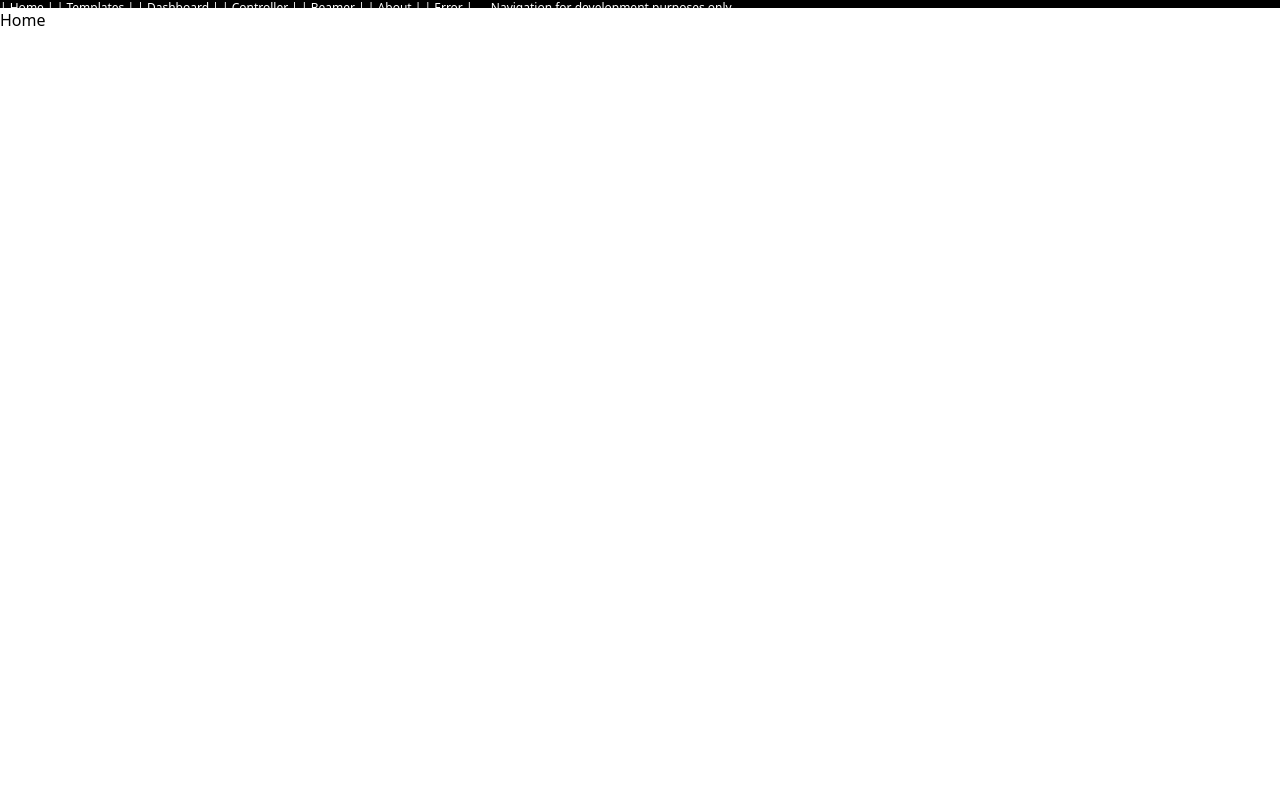
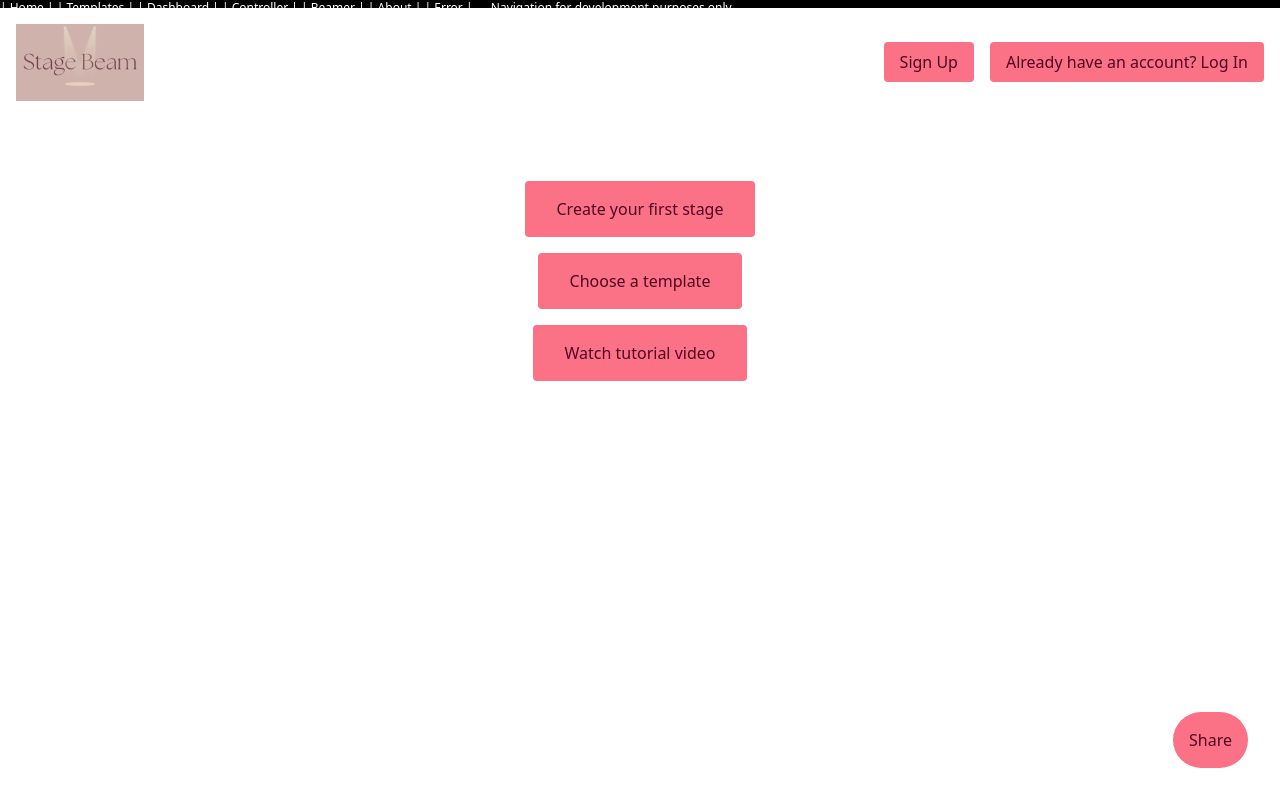
Before and after one commit to Lukileila/stagebeam, a React (Vite) app in the folder frontend/: page / in a window 1280 px wide. Built offline with nearby package versions, Linux system fonts and the light colour scheme.

Commit message:
Add content in landing page,colors to be defined yet

```diff
--- a/frontend/src/pages/Home.jsx
+++ b/frontend/src/pages/Home.jsx
@@ -1,5 +1,31 @@
 export const Home = () => {
+
   return (
-    <div>Home</div>
-  )
-}
+    <div className="flex flex-col items-center min-h-screen bg-A26769 text-6D2E46">
+      <div className="flex justify-between items-center w-full p-4">
+
+
+      {/* for logo */}
+        <img src="./src/assets/images/logo.png" alt="Logo" className="max-w-32" />
+
+
+        <div className="flex gap-4">
+          <button className="px-4 py-2 bg-rose-400 text-pink-950 rounded">Sign Up</button>
+          <button className="px-4 py-2 bg-rose-400 text-pink-950 rounded">Already have an account? Log In</button>
+        </div>
+      </div>
+
+
+      <div className="flex flex-col items-center mt-16">
+        <button className="px-8 py-4 bg-rose-400 text-pink-950 rounded mb-4">Create your first stage</button>
+        <button className="px-8 py-4 bg-rose-400 text-pink-950 rounded mb-4">Choose a template</button>
+        <button className="px-8 py-4 bg-rose-400 text-pink-950 rounded mb-4">Watch tutorial video</button>
+      </div>
+
+
+      <div className="fixed bottom-8 right-8">
+        <button className="p-4  bg-rose-400  text-pink-950 rounded-full">Share</button>
+      </div>
+    </div>
+  );
+};
```
Also changed, not shown: frontend/src/assets/images/Stage_Beam.png (added), frontend/src/assets/images/logo.png (added).
